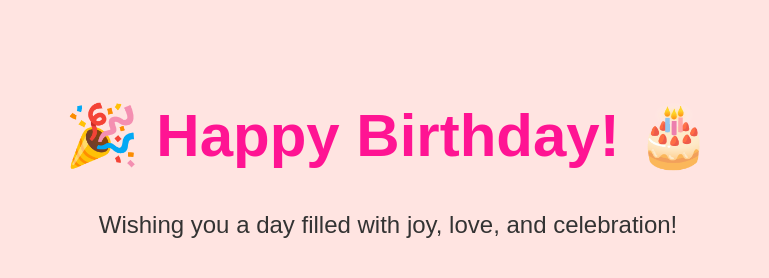
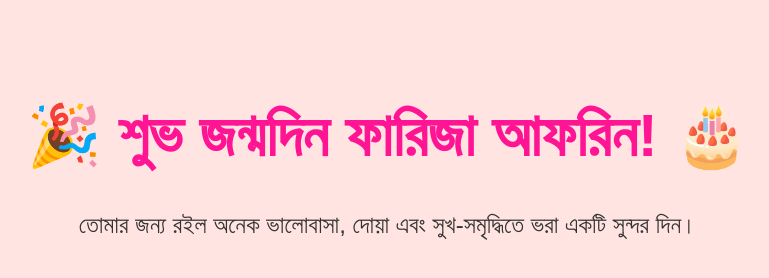
Before and after one commit to tamimsarker1/birthday-site, a plain HTML site: page index.html in a window 1280 px wide. Shown: the whole page, without its empty margins (252-1021 px from the left). Drawn offline with Linux system fonts and the light colour scheme.

Commit message:
Update index.html

```diff
--- a/index.html
+++ b/index.html
@@ -1,9 +1,8 @@
-
 <!DOCTYPE html>
 <html lang="en">
 <head>
     <meta charset="UTF-8">
-    <title>Happy Birthday!</title>
+    <title>Happy Birthday Farija!</title>
     <style>
         body {
             background-color: #ffe4e1;
@@ -24,7 +23,7 @@
     </style>
 </head>
 <body>
-    <h1>🎉 Happy Birthday! 🎂</h1>
-    <p>Wishing you a day filled with joy, love, and celebration!</p>
+    <h1>🎉 শুভ জন্মদিন ফারিজা আফরিন! 🎂</h1>
+    <p>তোমার জন্য রইল অনেক ভালোবাসা, দোয়া এবং সুখ-সমৃদ্ধিতে ভরা একটি সুন্দর দিন।</p>
 </body>
 </html>
```
